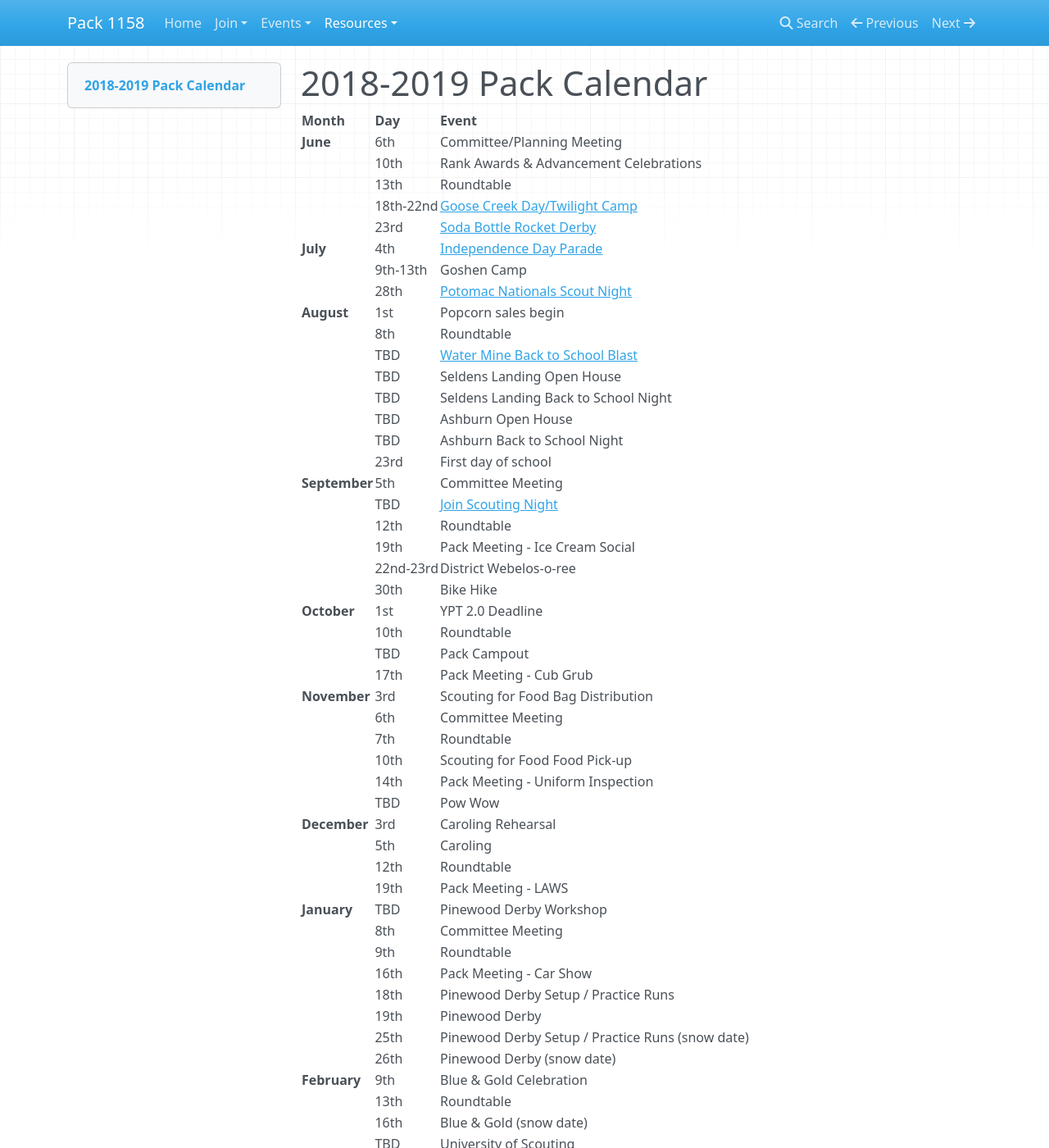
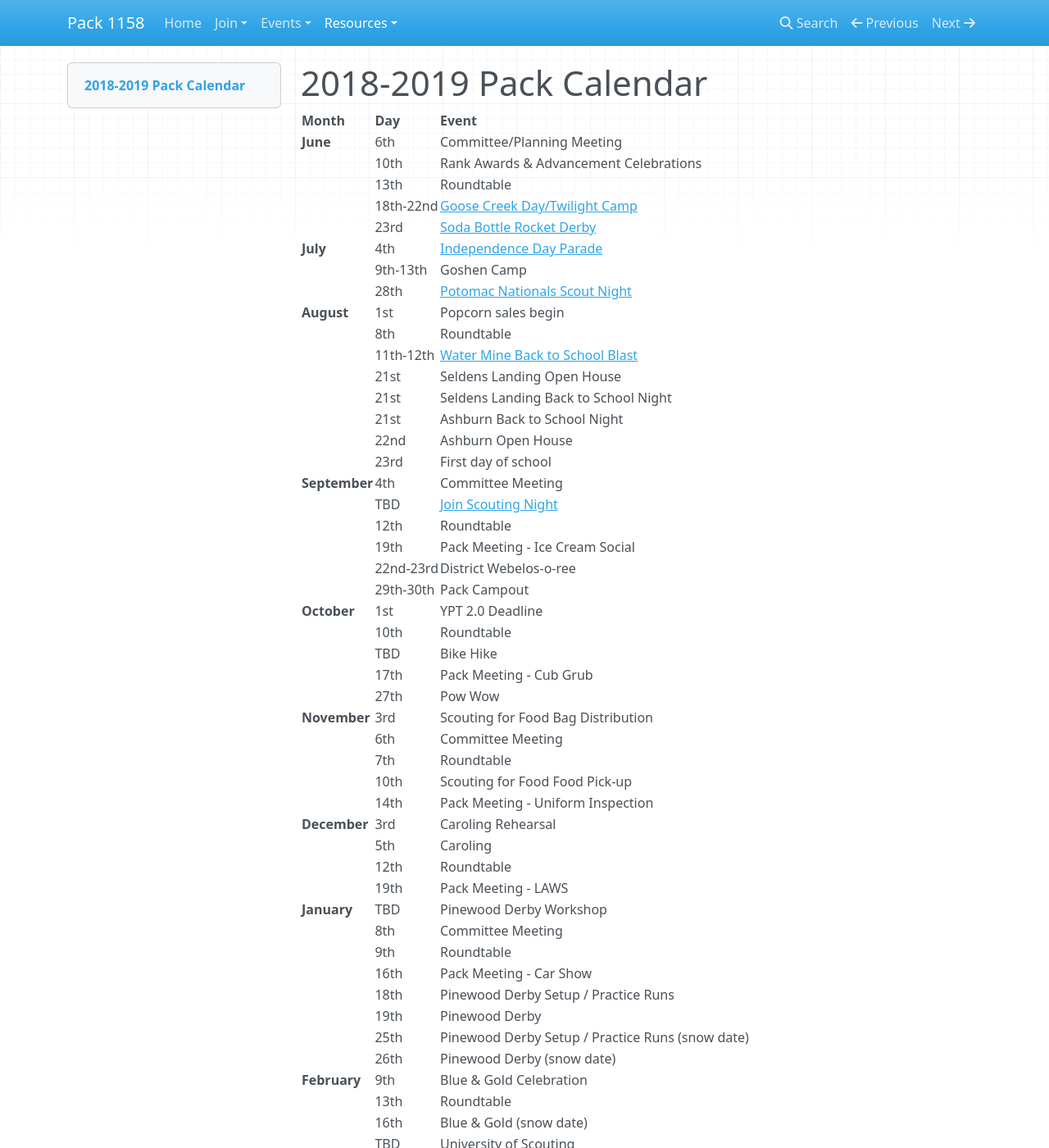
Before and after one commit to pack1158/pack1158.github.io, an MkDocs documentation site: the page built from docs/resources/pack-calendar.md, in a window 1280 px wide and 1400 px high. Shown: the whole window at 82% size. Built offline with MkDocs 1.6.1, drawn with Linux system fonts in a browser that asks for light colours; nearby versions of some CDN libraries; old or Windows-style settings are respelled for this version of MkDocs.

Commit message:
update calendar

```diff
--- a/docs/resources/pack-calendar.md
+++ b/docs/resources/pack-calendar.md
@@ -12,28 +12,28 @@
 |  | 28th | [Potomac Nationals Scout Night](../events/potomac-nationals-scout-night.md) |
 | **August** | 1st | Popcorn sales begin |
 |  | 8th | Roundtable |
-|  | TBD | [Water Mine Back to School Blast](../events/water-mine-back-to-school-blast.md) |
-|  | TBD | Seldens Landing Open House |
-|  | TBD | Seldens Landing Back to School Night |
-|  | TBD | Ashburn Open House |
-|  | TBD | Ashburn Back to School Night |
+|  | 11th-12th | [Water Mine Back to School Blast](../events/water-mine-back-to-school-blast.md) |
+|  | 21st | Seldens Landing Open House |
+|  | 21st | Seldens Landing Back to School Night |
+|  | 21st | Ashburn Back to School Night |
+|  | 22nd | Ashburn Open House |
 |  | 23rd | First day of school |
-| **September** | 5th | Committee Meeting |
+| **September** | 4th | Committee Meeting |
 |  | TBD | [Join Scouting Night](../events/join-scouting-night.md) |
 |  | 12th | Roundtable |
 |  | 19th | Pack Meeting - Ice Cream Social |
 |  | 22nd-23rd | District Webelos-o-ree |
-|  | 30th | Bike Hike |
+|  | 29th-30th | Pack Campout |
 | **October** | 1st | YPT 2.0 Deadline |
 |  | 10th | Roundtable |
-|  | TBD | Pack Campout |
+|  | TBD | Bike Hike |
 |  | 17th | Pack Meeting - Cub Grub |
+|  | 27th | Pow Wow |
 | **November** | 3rd | Scouting for Food Bag Distribution |
 |  | 6th | Committee Meeting |
 |  | 7th | Roundtable |
 |  | 10th | Scouting for Food Food Pick-up |
 |  | 14th | Pack Meeting - Uniform Inspection |
-|  | TBD | Pow Wow |
 | **December** | 3rd | Caroling Rehearsal |
 |  | 5th | Caroling |
 |  | 12th | Roundtable |
```
Also changed, not shown: other parts of docs/resources/pack-calendar.md (+2 -2 lines).
